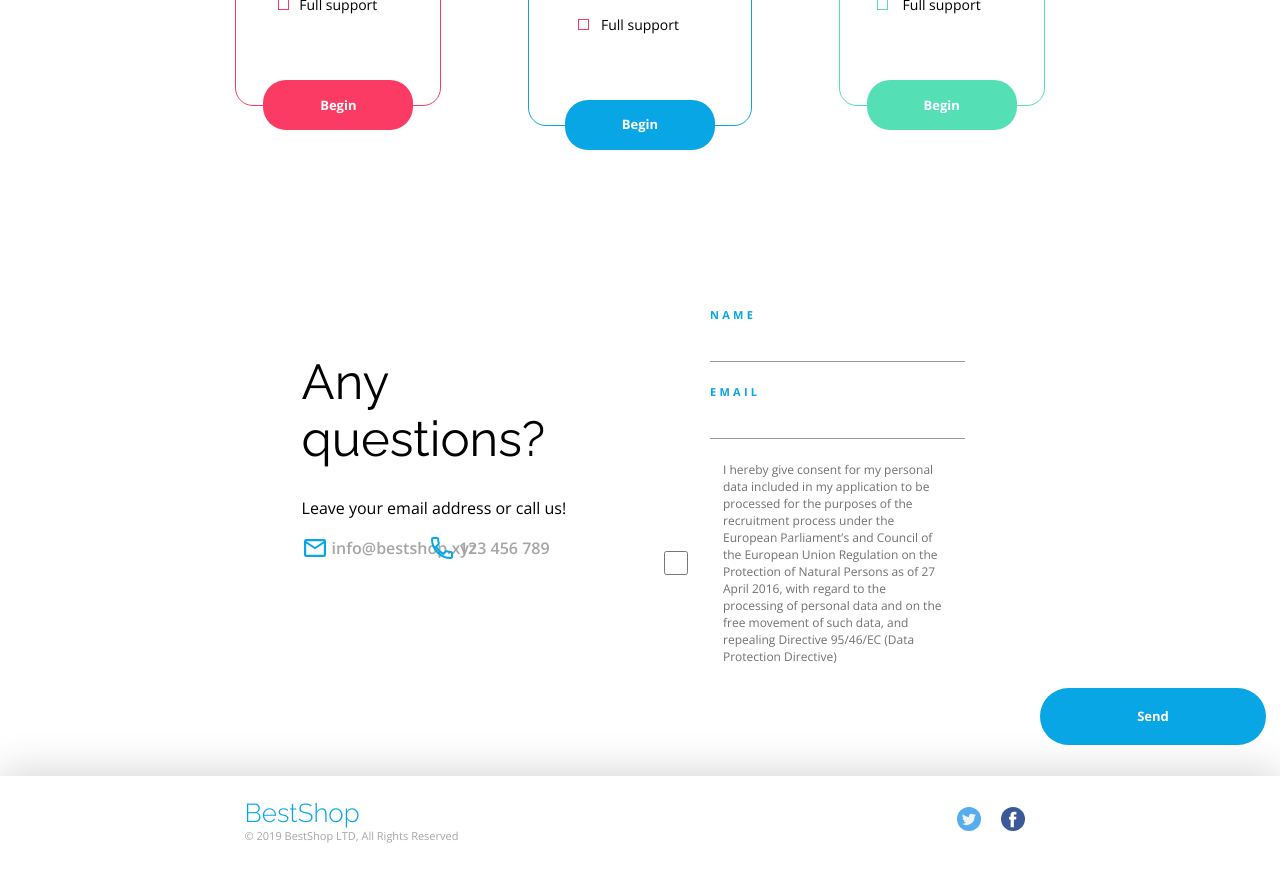
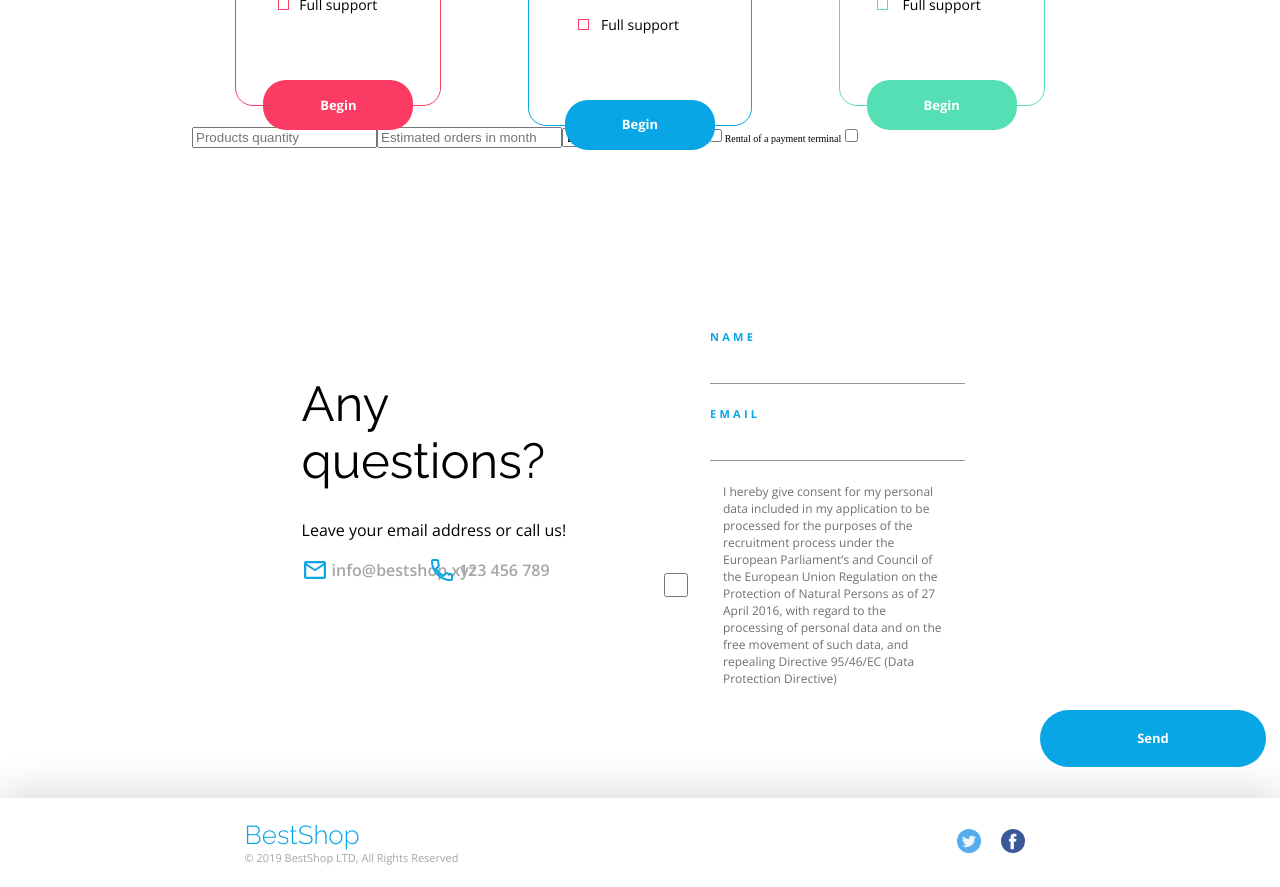
Before and after one commit to Wotwi/Best_Shop_v2, a React (Vite) app: page / in a window 1280 px wide. Shown: the part 3560-4447 px from the top of the page. Before the commit the page ends 4425 px from the top, so only its background shows below. Built offline with nearby package versions, Linux system fonts and the light colour scheme.

Commit message:
imported component and styles file

```diff
--- a/src/App.jsx
+++ b/src/App.jsx
@@ -6,6 +6,7 @@ import Benefits from "./components/Benefits.jsx";
 import Pricing from "./components/Pricing.jsx";
 import Contact from "./components/Contact.jsx";
 import Footer from "./components/Footer.jsx";
+import Calculator from "./components/Calculator.jsx";
 
 function App() {
 
@@ -16,6 +17,7 @@ function App() {
         <About />
         <Benefits />
         <Pricing />
+        <Calculator />
         <Contact />
         <Footer />
     </>
--- a/src/styles/main.scss
+++ b/src/styles/main.scss
@@ -14,3 +14,4 @@
 @import "layout/pricing";
 @import "layout/contact";
 @import "layout/footer";
+@import "layout/calculator";
```
